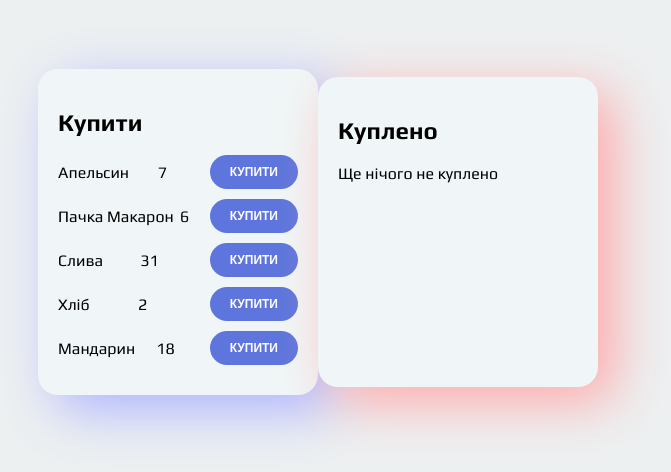
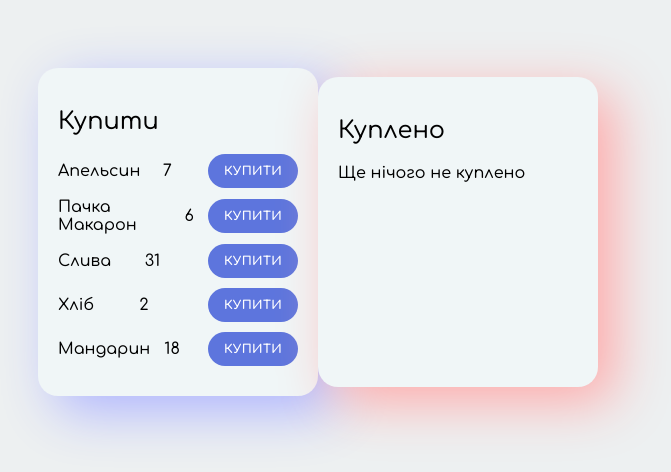
Before and after one commit to tarasyurts/Web_Education, a plain HTML site: page Lab4/index.html in a window 1280 px wide. Shown: the part 168-640 px from the top of the page, without its empty margins (362-1033 px from the left). Drawn offline with nearby package versions, Linux system fonts and the light colour scheme.

Commit message:
lab4 fix2

```diff
--- a/Lab4/index.html
+++ b/Lab4/index.html
@@ -12,7 +12,7 @@
 
 	<div class="cards">
 		<div class='card card--blue-shadow' ng-controller='buyItemController as buyCntr'>
-			<h2>Купити</h2>
+			<h2 class="card-title" >Купити</h2>
 			<div ng-if="buyCntr.shopItemsToBuy.length == 0">
 				Все куплено
 			</div>
@@ -26,7 +26,7 @@
 		</div>
 
 		<div class='card card--pink-shadow' ng-controller='boughtItemController as boughtCntr'>
-			<h2>Куплено</h2>
+			<h2 class="card-title" >Куплено</h2>
 			<div ng-if="boughtCntr.boughtShopItems.length == 0">
 				Ще нічого не куплено
 			</div>
--- a/Lab4/style.css
+++ b/Lab4/style.css
@@ -1,11 +1,13 @@
 @import url('https://fonts.googleapis.com/css2?family=Play:wght@400;700&display=swap');
+@import url('https://fonts.googleapis.com/css2?family=Comfortaa:wght@500;600;700&display=swap');
 
 html,body{
     height: 100%;
 }
 
 body {
-	font-family: 'Play', sans-serif;
+	/* font-family: 'Play', sans-serif; */
+	font-family: 'Comfortaa', cursive;
 	margin: 0;
 	background-color: rgb(237, 240, 241);
 }
@@ -29,6 +31,10 @@ body {
 	/* background-color: #f1f1f1; */
 }
 
+.card-title{
+	font-weight: 400;
+}
+
 .card--blue-shadow{
 	-webkit-box-shadow: 17px 15px 54px 0px rgb(173 179 255);
     -moz-box-shadow: 17px 15px 54px 0px rgb(173 179 255);
@@ -43,10 +49,12 @@ body {
 }
 
 .buy-btn{
-	padding: 10px 20px;
+	font-family: 'Comfortaa', cursive;
+	padding: 10px 16px;
     margin-left: 14px;
     text-transform: uppercase;
-    font-weight: 600;
+	font-weight: 800;
+	letter-spacing: 0.04vh;
     font-size: 12px;
     border-radius: 20px;
     background: none;
```
